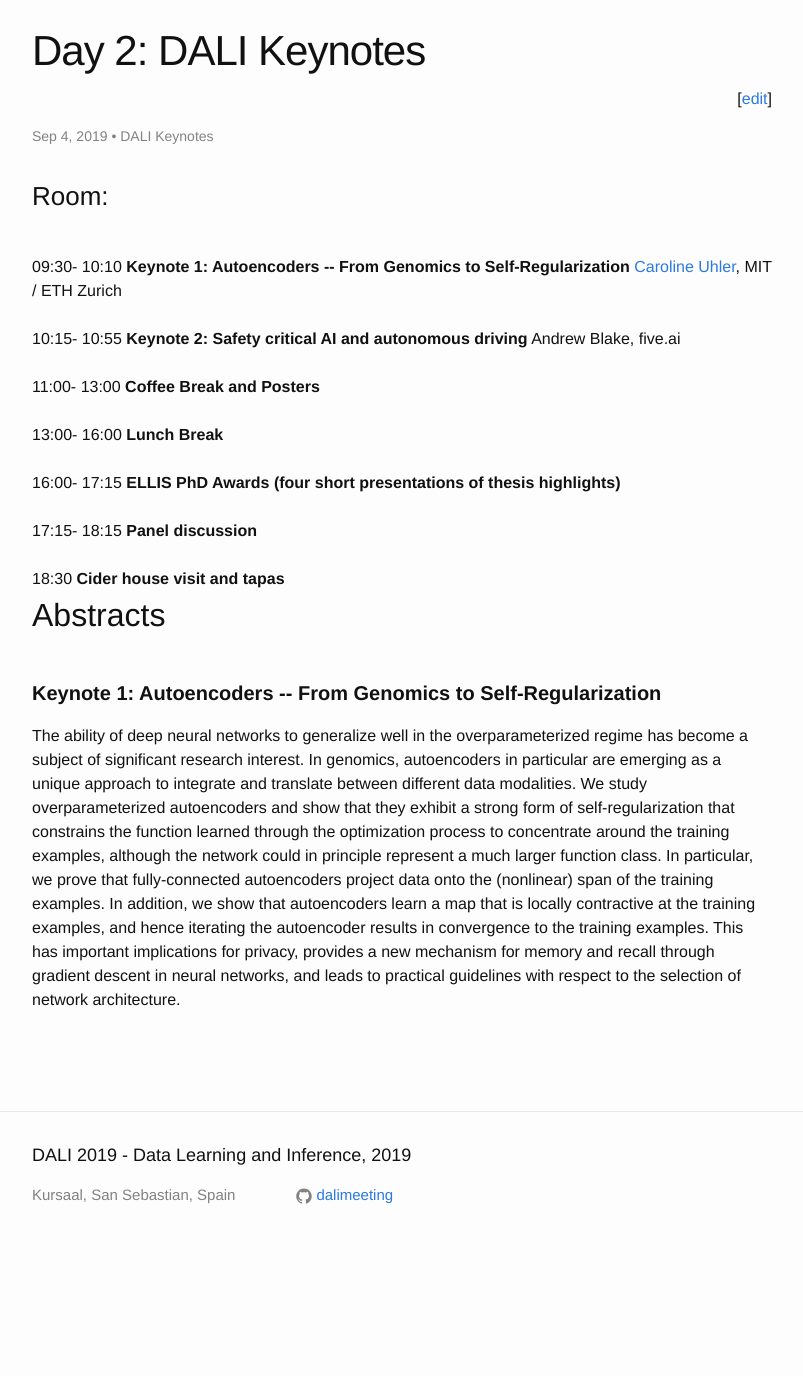
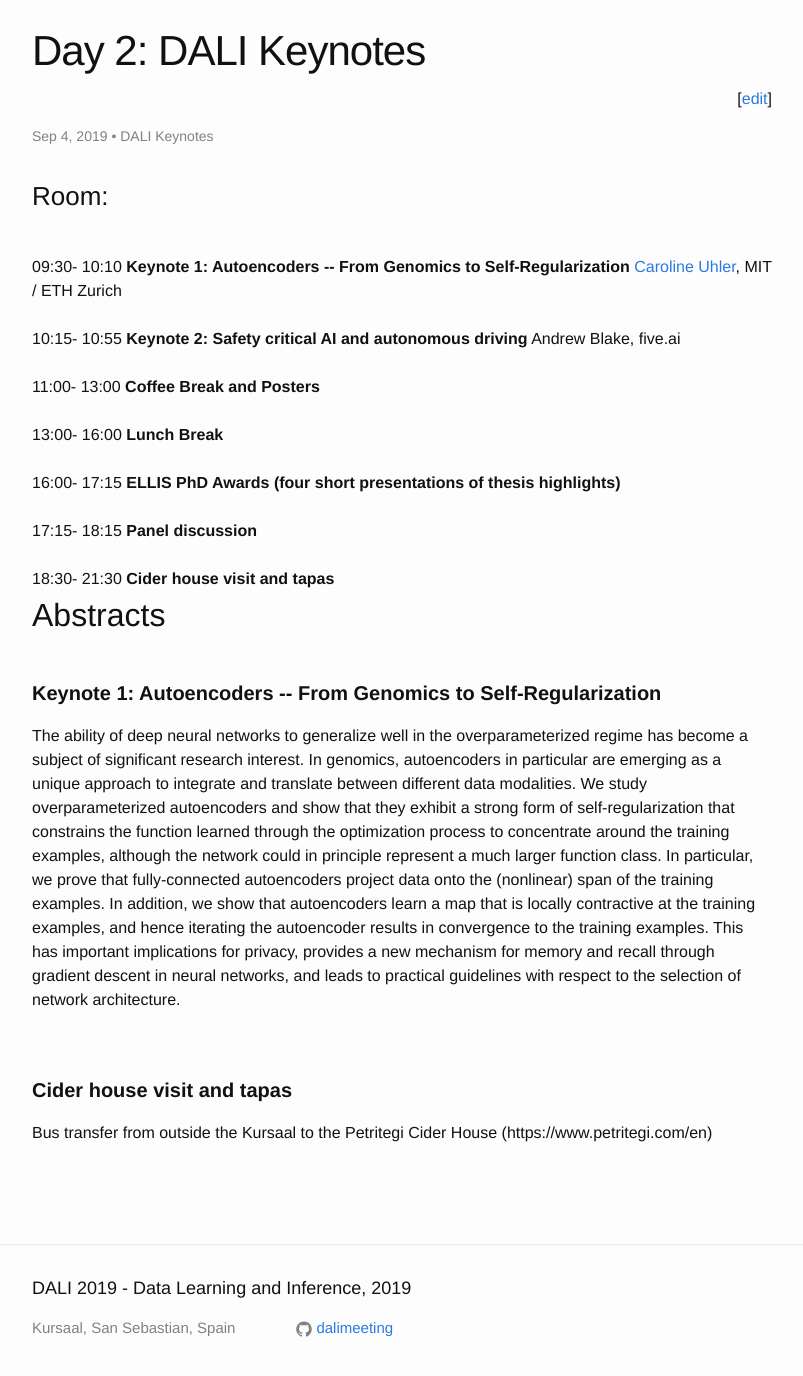
Before and after one commit to dalimeeting/dalimeeting.github.io, a Jekyll site: the page built from _posts/2019-09-04-day-2.md, in a window 1280 px wide and 1400 px high, scrolled down 408 px. Shown: the top 1376 px of the window, without its empty margins (238-1041 px from the left). Built offline with Jekyll 4.4.1, drawn with Linux system fonts in a browser that asks for light colours; before the commit the page ends 1675 px from its top, so only the background shows below that.

Commit message:
cider house

```diff
--- a/_posts/2019-09-04-day-2.md
+++ b/_posts/2019-09-04-day-2.md
@@ -64,6 +64,8 @@ to the selection of network architecture."
   end: "18:15"
 - title: "Cider house visit and tapas"
   start: "18:30"
+  end: "21:30"
+  abstract: "Bus transfer from outside the Kursaal to the Petritegi Cider House (https://www.petritegi.com/en)"
 
 #  youtube:
 #- title: "Dinner slot (attendees to self-organise)"
```
